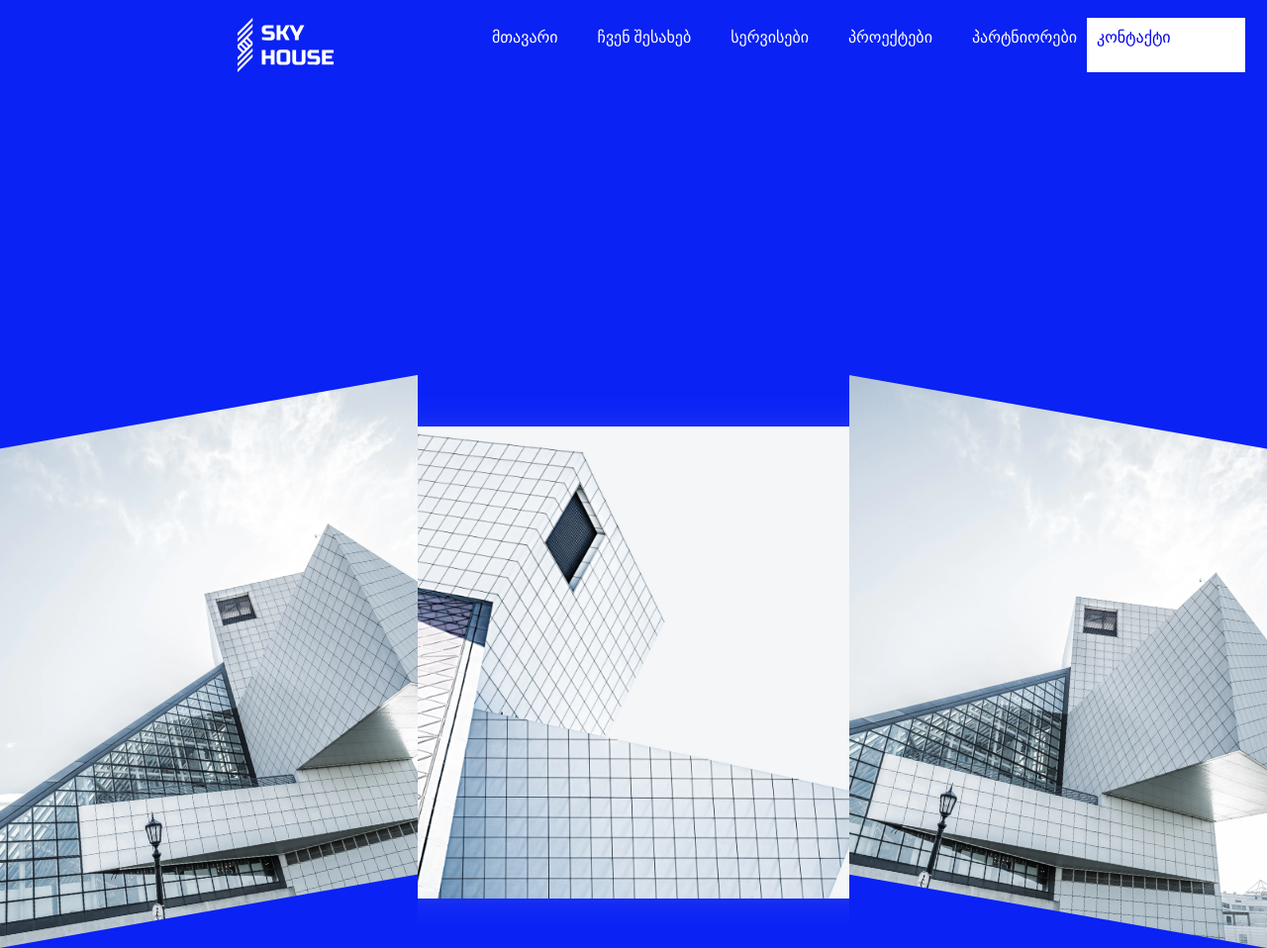
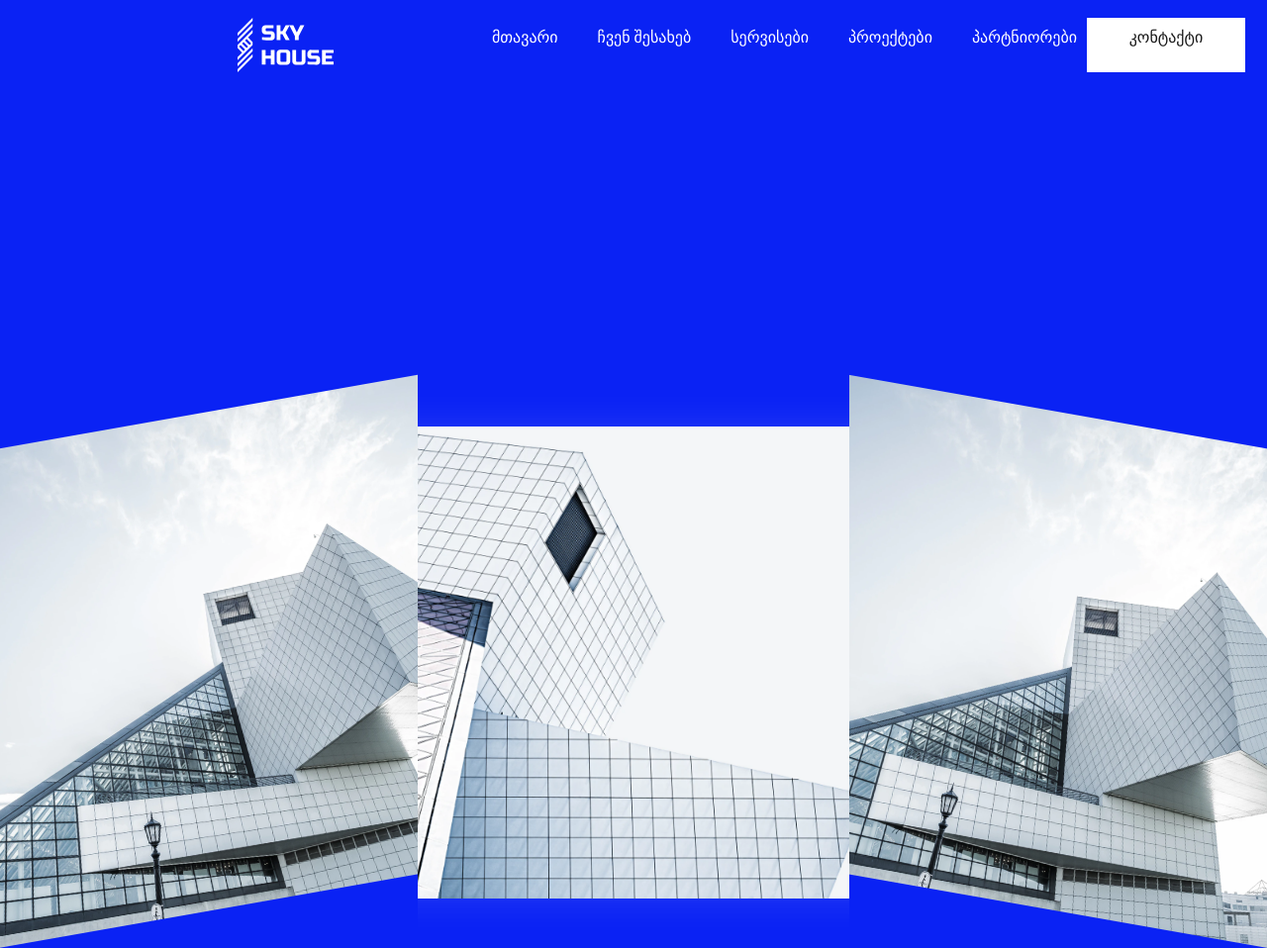
Before and after one commit to nberuashvilil/davaleba8, a plain HTML site: page index.html in a window 1280 px wide. Shown: the whole page at 99% size. Drawn offline with Linux system fonts and the light colour scheme.

Commit message:
second commint

```diff
--- a/css/style.css
+++ b/css/style.css
@@ -49,9 +49,10 @@ header {
     width: 160px;
     height: 55px;
     padding: 10px;
+    text-align: center;
 }
 .contact-li a{
-    justify-content: center;
+    color: #171717;
 }
 
 
@@ -62,12 +63,14 @@ header {
 	justify-content: center;
 }
 
+.box-leftright {
+    width: 684px;
+    height: 595px;
+    /* background-color: brown; */
 
-.box-leftright {
-    max-width: 684px;
-    height: 595px;
 }
 .box-center {
     width: 707px;
     height: 597px;
+    /* background-color: aqua; */
 }
```
